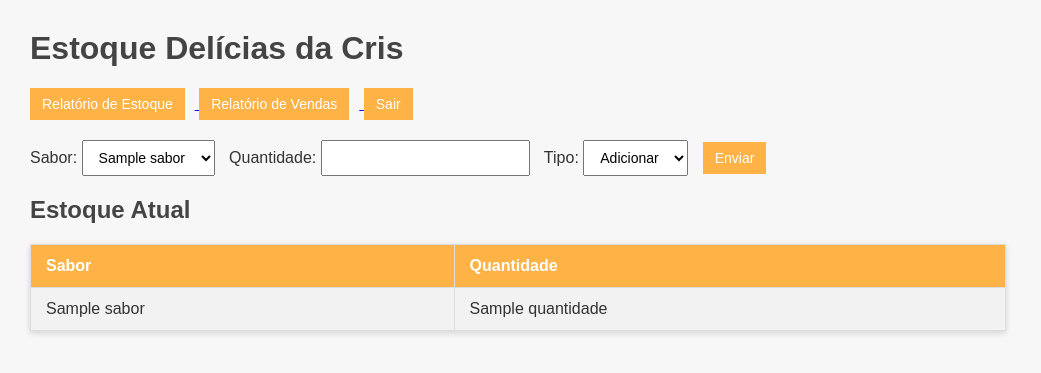
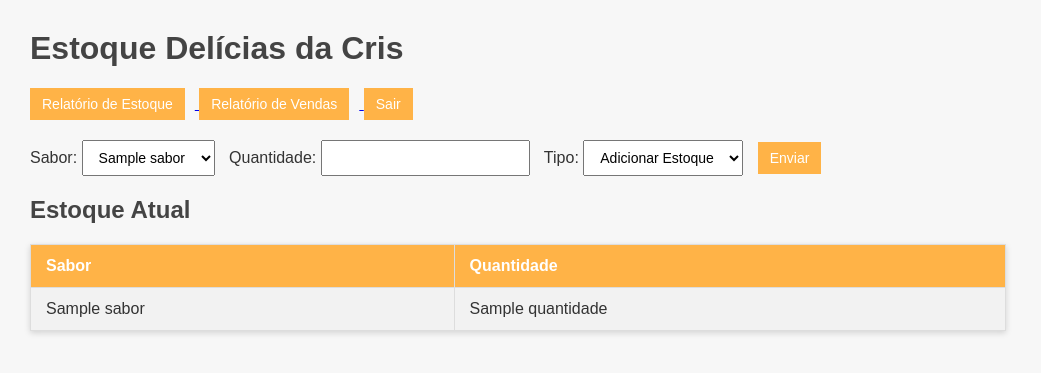
Before and after one commit to claramuchinelli/estoque-delicias-dacris, a Flask app: template templates/estoque.html in a window 1280 px wide. Shown: the top 373 px of the page, without its empty margins (0-1041 px from the left). Run offline with Flask 3, Linux system fonts and the light colour scheme; the template is opened without the code that fills it: most values are stand-ins (such as "Sample title", 1, 10 or a date in 2020); parts of the project's set-up code (start-up, migrations or seed data) failed here and were passed over.

Commit message:
Update estoque.html

```diff
--- a/templates/estoque.html
+++ b/templates/estoque.html
@@ -88,9 +88,8 @@
 
         <label>Tipo:</label>
         <select name="tipo">
-            <option value="adicionar">Adicionar</option>
-            <option value="remover">Remover</option>
-            <option value="venda">Venda</option>
+            <option value="adicionar">Adicionar Estoque</option>
+            <option value="venda">Registra Venda</option>
         </select>
 
         <button type="submit">Enviar</button>
```
